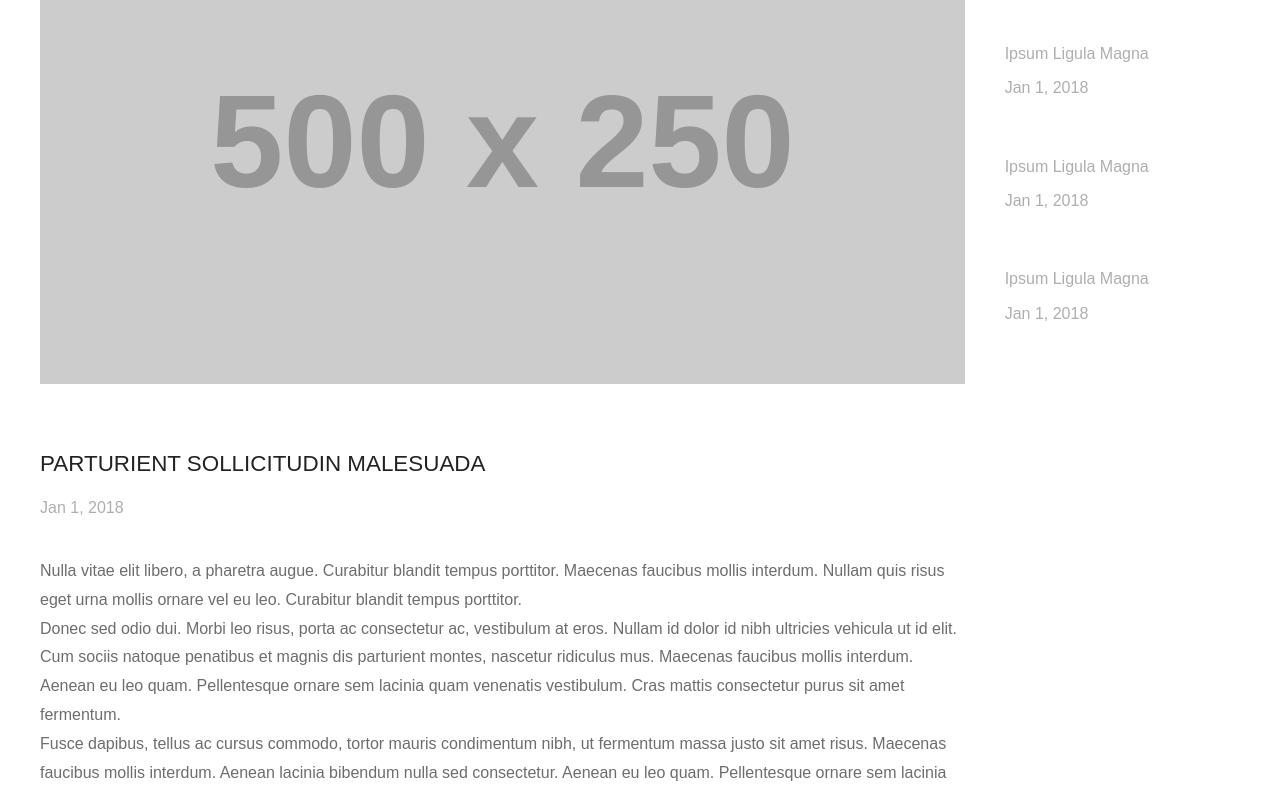
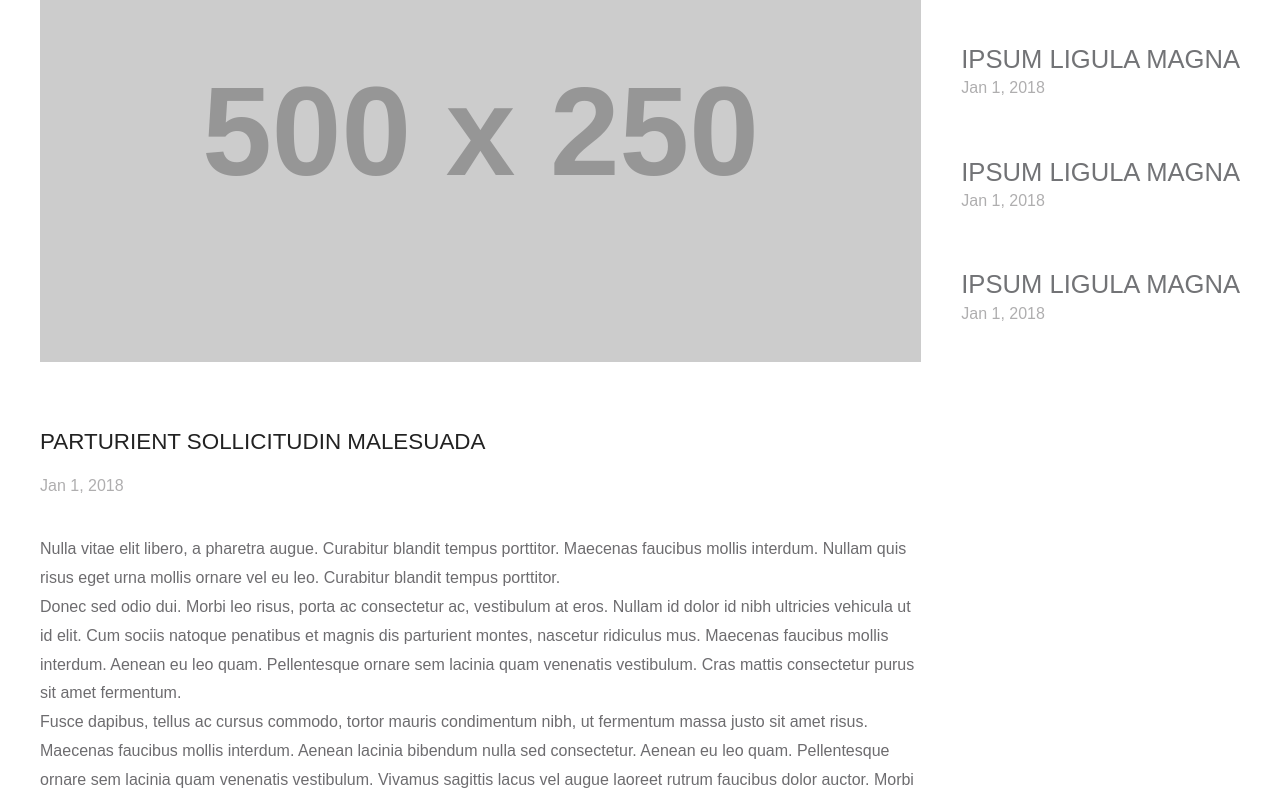
Before and after one commit to fischbot/gallery, a plain HTML site: page blog/index.html in a window 1280 px wide. Shown: the part 279-1069 px from the top of the page. Drawn offline with Linux system fonts and the light colour scheme; placeholder pictures from the web are drawn by us.

Commit message:
change latest post IDs to classes

```diff
--- a/blog/index.html
+++ b/blog/index.html
@@ -42,16 +42,16 @@
         <!-- TODO latest posts linkable title and date -->
         <!-- temporary static info -->
         <div class="latest-post">
-          <p id="latest-post-title">Ipsum Ligula Magna</p>
-          <p id="latest-post-date">Jan 1, 2018</p>
+          <p class="latest-post-title">Ipsum Ligula Magna</p>
+          <p class="latest-post-date">Jan 1, 2018</p>
         </div>
         <div class="latest-post">
-          <p id="latest-post-title">Ipsum Ligula Magna</p>
-          <p id="latest-post-date">Jan 1, 2018</p>
+          <p class="latest-post-title">Ipsum Ligula Magna</p>
+          <p class="latest-post-date">Jan 1, 2018</p>
         </div>
         <div class="latest-post">
-          <p id="latest-post-title">Ipsum Ligula Magna</p>
-          <p id="latest-post-date">Jan 1, 2018</p>
+          <p class="latest-post-title">Ipsum Ligula Magna</p>
+          <p class="latest-post-date">Jan 1, 2018</p>
         </div>
       </section>
     </div>
```
